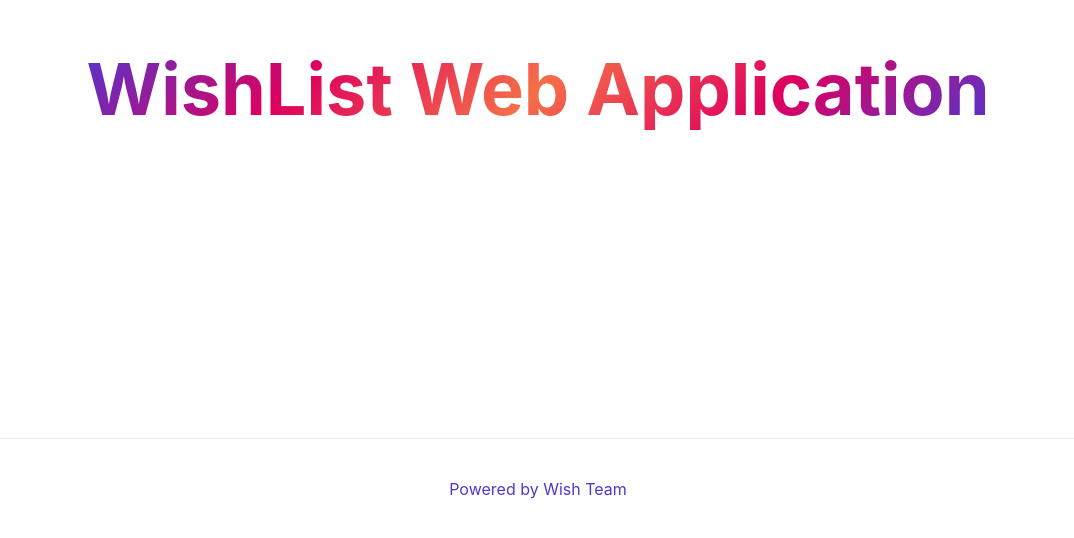
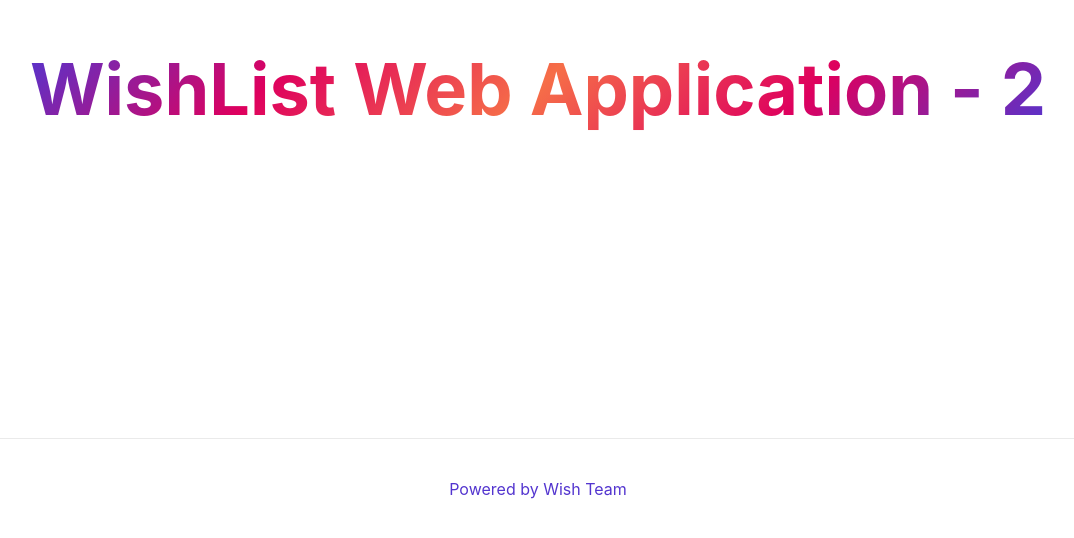
Before and after one commit to Ugtakh/wishlist, a Next.js app in the folder wishlist_frontend/: page / in a window 1280 px wide. Shown: the part 262-800 px from the top of the page, without its empty margins (102-1176 px from the left). Built offline with nearby package versions, Linux system fonts and the light colour scheme.

Commit message:
Landing page text is correct.

```diff
--- a/wishlist_frontend/pages/index.tsx
+++ b/wishlist_frontend/pages/index.tsx
@@ -13,7 +13,7 @@
       </Head>
 
       <main className={styles.main}>
-        <h1 className={styles.title}>WishList Web Application</h1>
+        <h1 className={styles.title}>WishList Web Application - 2</h1>
       </main>
 
       <footer className={styles.footer}>Powered by Wish Team</footer>
```
